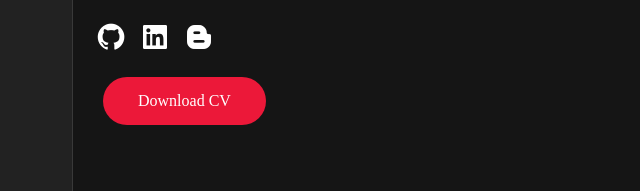
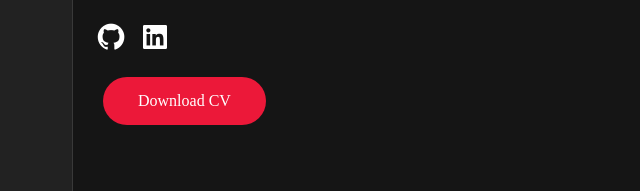
Before and after one commit to akshaytekam1/akshaytekam1.github.io, a plain HTML site: page index.html in a window 1280 px wide. Shown: the part 490-681 px from the top of the page, 197-837 px from the left. Drawn offline with nearby package versions, Linux system fonts and the light colour scheme; a web font is replaced by a local one.

Commit message:
Update index.html

```diff
--- a/index.html
+++ b/index.html
@@ -54,7 +54,6 @@
                                     <div class="social-media">
                                         <a href="https://github.com/akshaytekam1" title="Github Profile"><i class='bx bxl-github' ></i></a>
                                         <a href="https://www.linkedin.com/in/akshaytekam/" title="Linkedin Profile"><i class='bx bxl-linkedin-square' ></i></a>
-                                        <a href="#" title="My Personal Blog"><i class='bx bxl-blogger'></i></a>
                                     </div>
                                     <a href="CV_AkshayTekam.pdf" class="btn hire-me">Download CV</a>
                                 </div>
```
